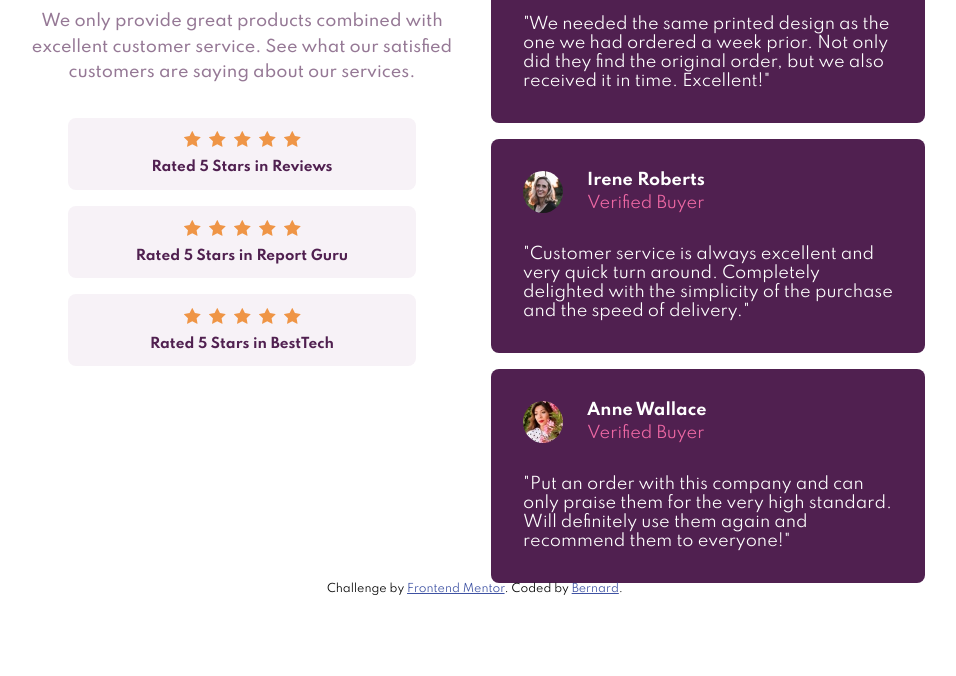
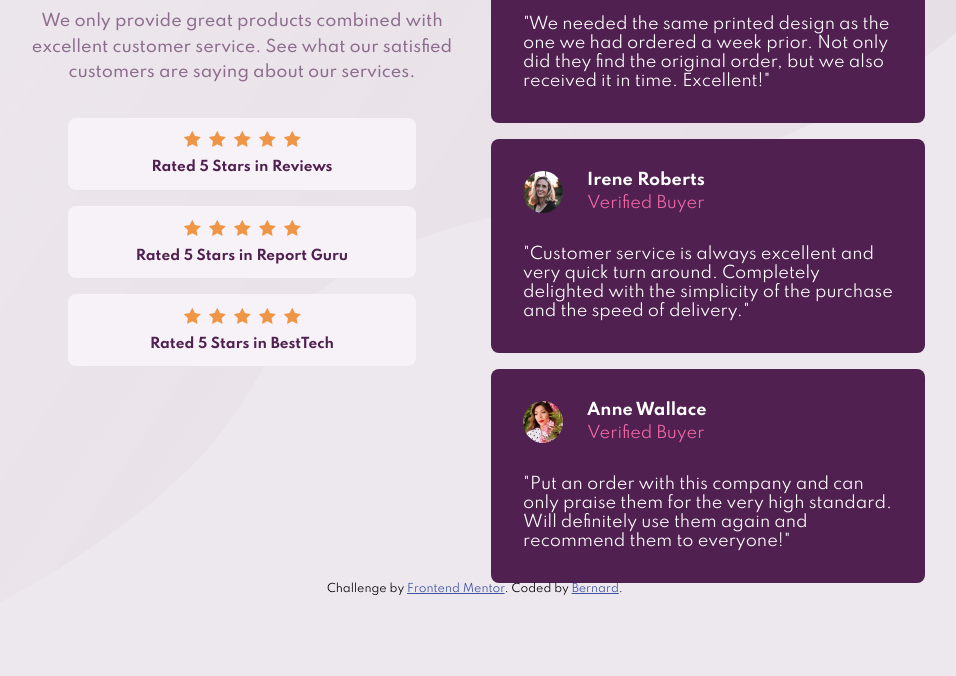
Before and after one commit to Bernardanxiety/social-proof-section, a plain HTML site: page index.html in a window 1280 px wide. Shown: the part 171-847 px from the top of the page, without its empty margins (165-1121 px from the left). Drawn offline with Linux system fonts and the light colour scheme.

Commit message:
Added bg image and some color

```diff
--- a/style.css
+++ b/style.css
@@ -28,6 +28,11 @@ body {
     font-family: var(--ff);
     font-weight: var(--fw-400);
     padding: 5rem 1rem;
+    background-image: url(images/bg-pattern-top-desktop.svg);
+        background-size:cover;
+        background-color:hsl(300, 13%, 92%);
+        background-blend-mode: multiply;
+        background-position:bottom right;
 }
 
 /* helper classes */
```
